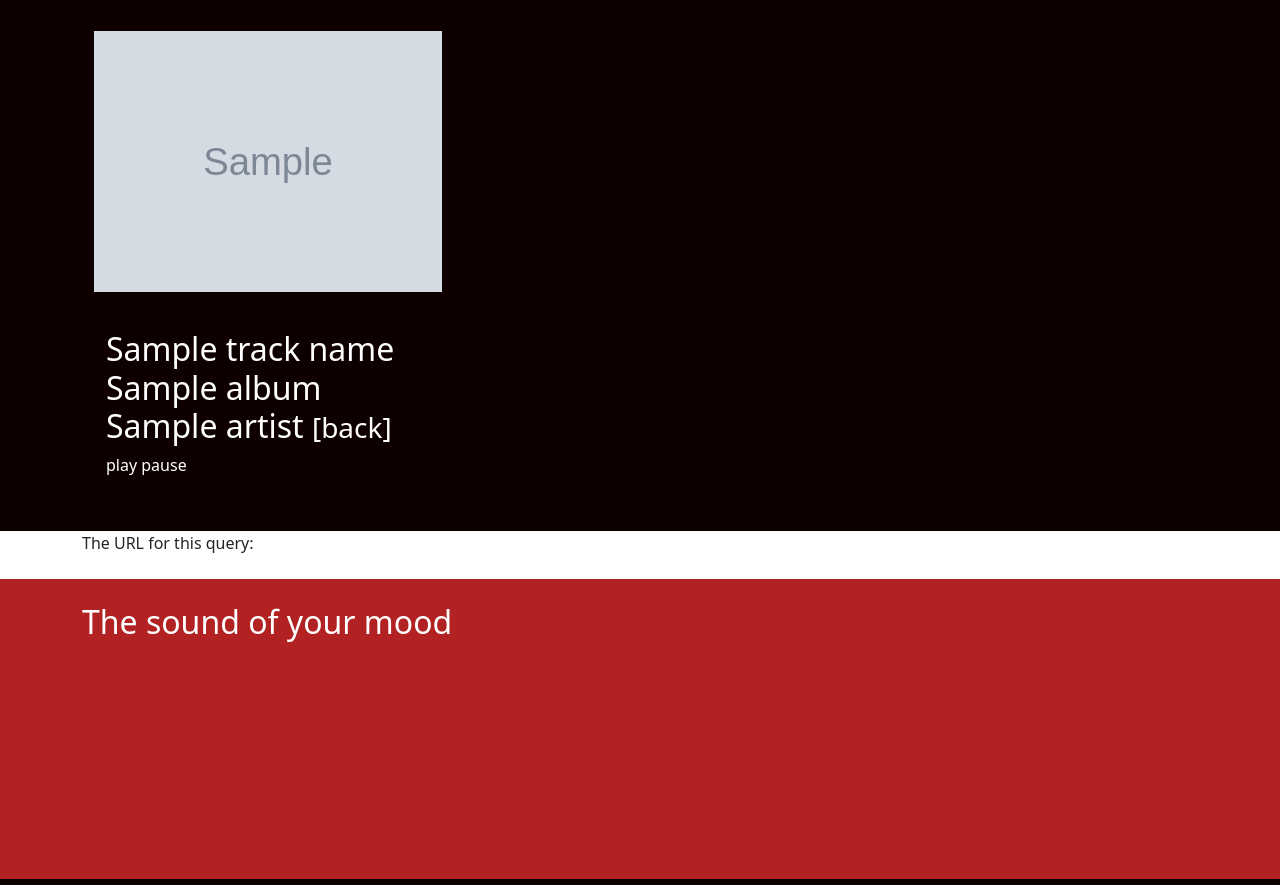
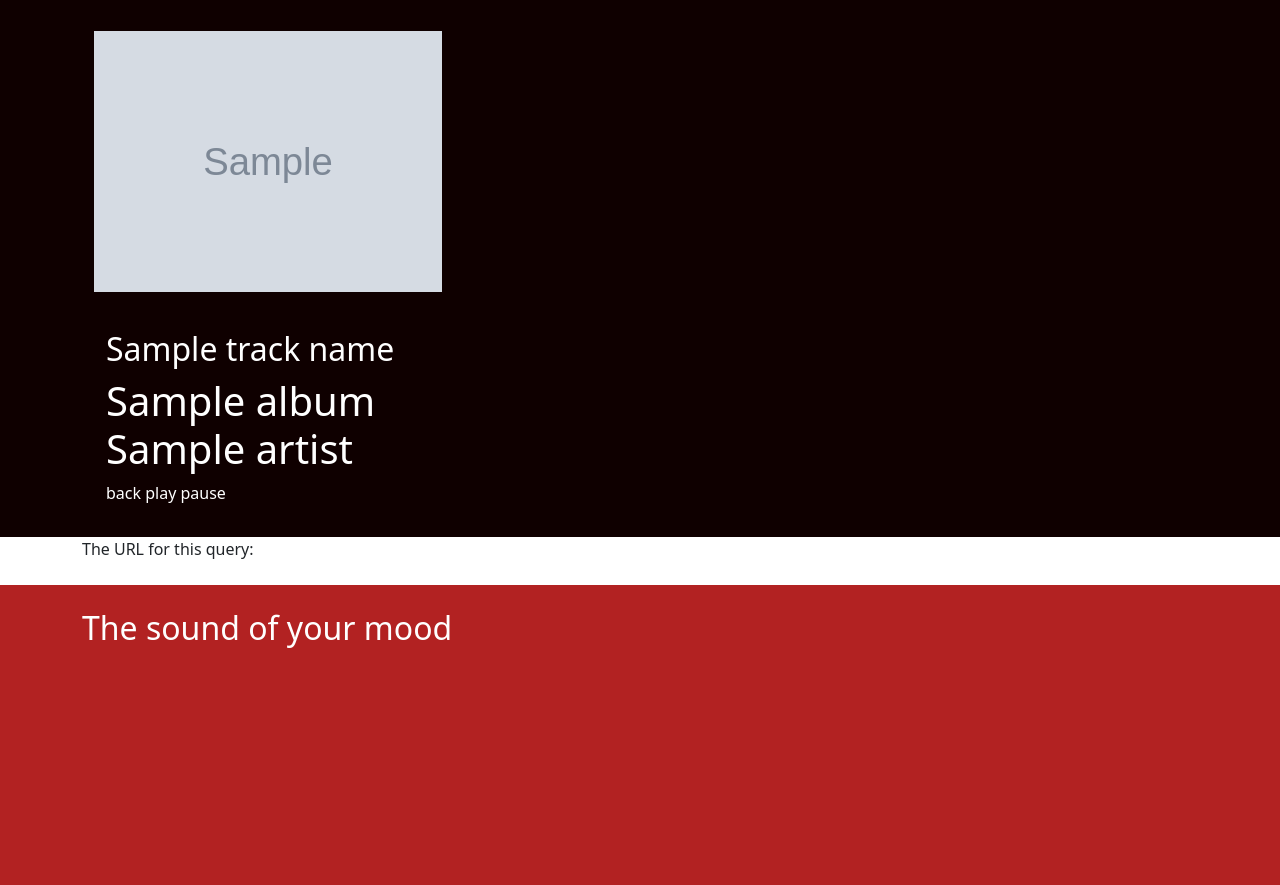
Before and after one commit to jannec/moviefy, a Flask app: template templates/player.html in a window 1280 px wide. Shown: the part 141-1026 px from the top of the page. Run offline with Flask 2, Linux system fonts and the light colour scheme; the template is opened without the code that fills it: most values are stand-ins (such as "Sample title", 1, 10 or a date in 2020); grey boxes marked "Sample" are stand-in pictures; some libraries are stand-ins or nearby versions.

Commit message:
small layout change

```diff
--- a/templates/player.html
+++ b/templates/player.html
@@ -7,13 +7,13 @@
             <div class="row">
                 <div class="col-sm-4">
                     <section class="sec">
-                        <img src="{{image_url}}" alt="{{image_url}}" class="img-fluid img-square">
-
+                        <img src="{{image_url}}" alt="{{image_url}}" class="img-fluid img-square"/>
                     </section>
 
                     <section class="container">
-                        <h2> {{track_name}} {{album}} {{artist}}
-                        <small><a href="/home">[back]</a></small></h2>
+                        <h2> {{track_name}} </h2>
+                        <h1> {{album}} {{artist}} </h1>
+                        <a href="/home">back</a>
                         <a href="/play">play</a>
                         <a href="/pause">pause</a>
                     </section>
```
